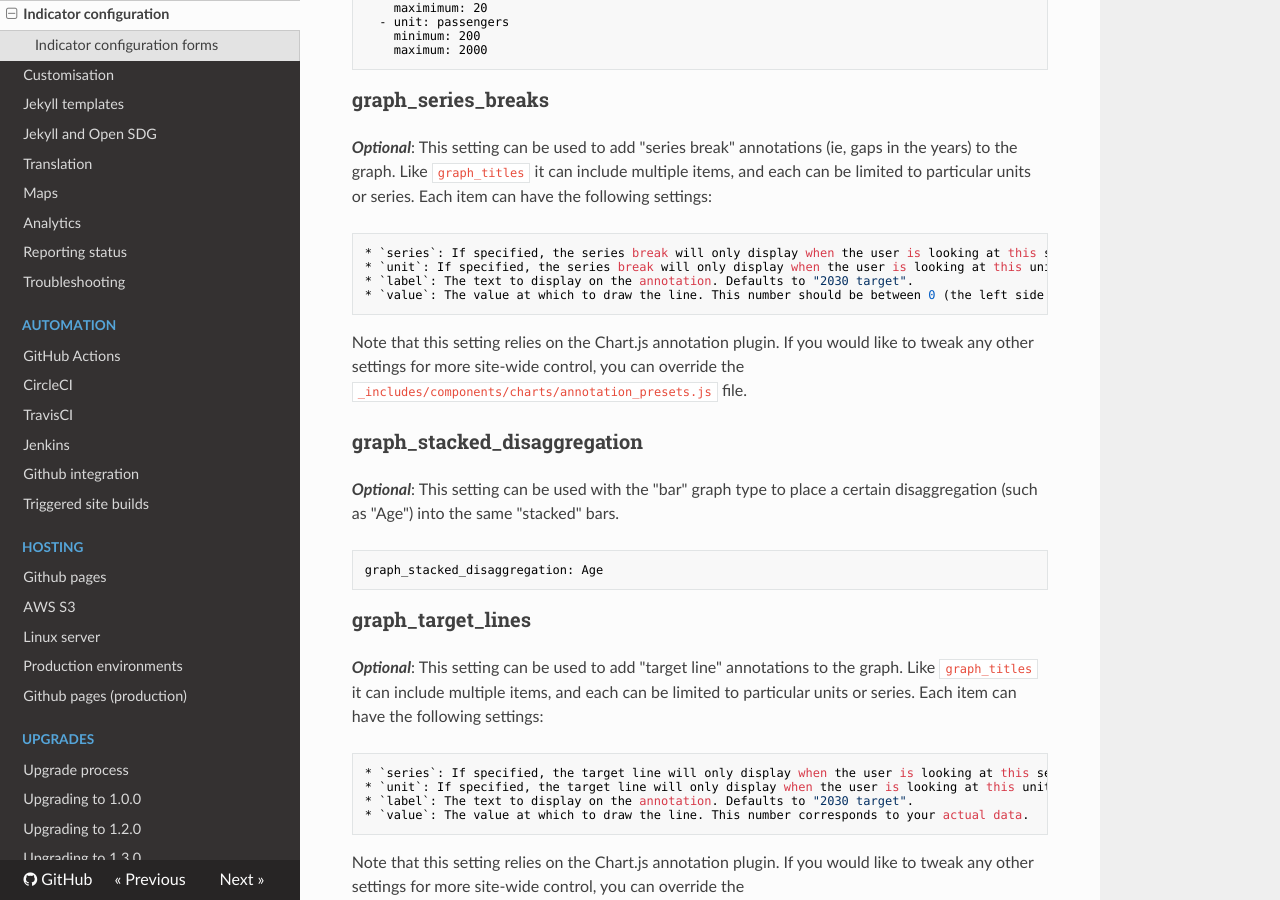
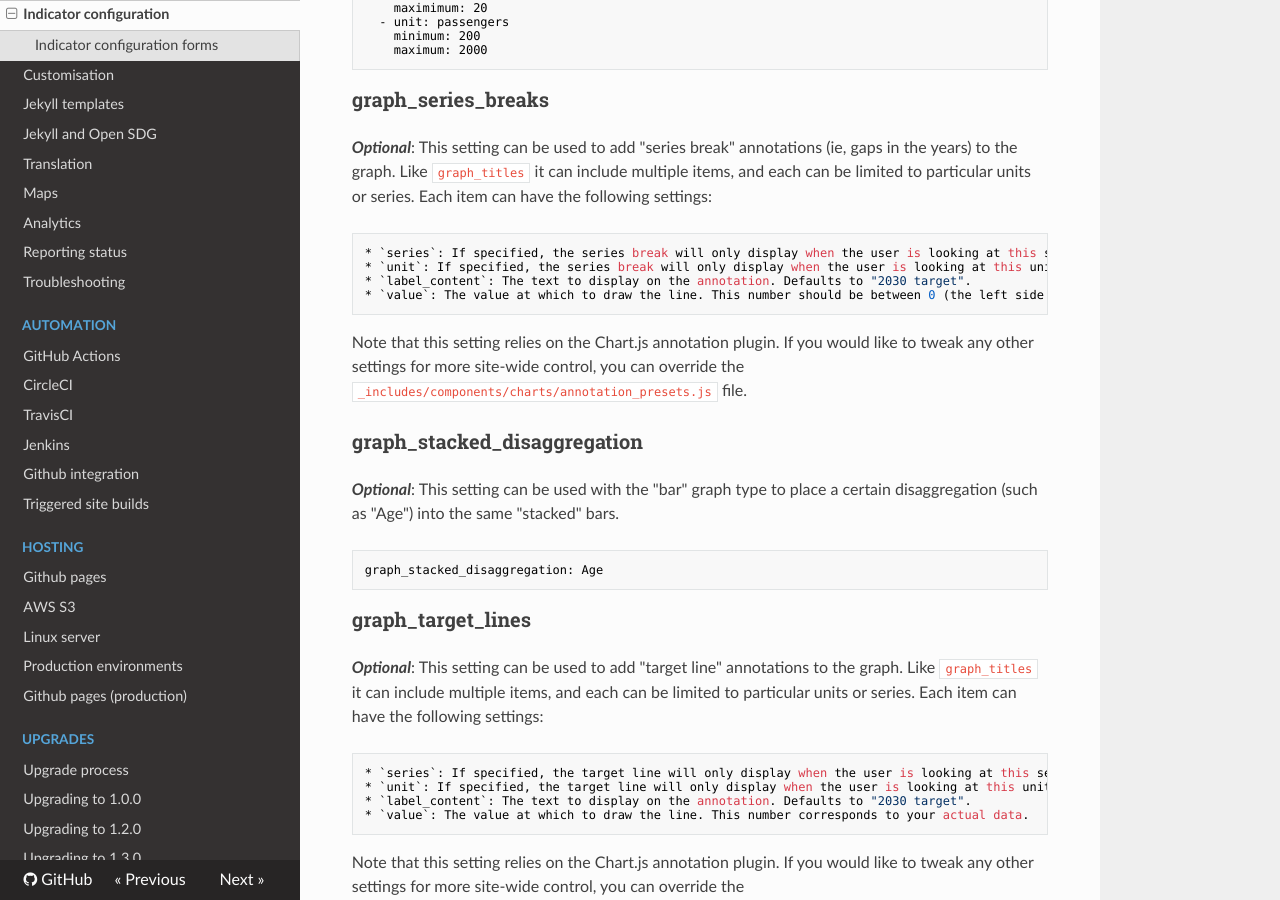
Before and after one commit to open-sdg/open-sdg, an MkDocs documentation site: the page built from docs/indicator-configuration.md, in a window 1280 px wide and 900 px high, scrolled down 6630 px. Built offline with MkDocs 1.6.1, drawn with Linux system fonts in a browser that asks for light colours; nearby versions of some CDN libraries; old or Windows-style settings are respelled for this version of MkDocs.

Commit message:
Documentation fix for target_lines/series_breaks

```diff
--- a/docs/indicator-configuration.md
+++ b/docs/indicator-configuration.md
@@ -298,7 +298,7 @@ graph_limits:
 
     * `series`: If specified, the series break will only display when the user is looking at this series.
     * `unit`: If specified, the series break will only display when the user is looking at this unit of measurement.
-    * `label`: The text to display on the annotation. Defaults to "2030 target".
+    * `label_content`: The text to display on the annotation. Defaults to "2030 target".
     * `value`: The value at which to draw the line. This number should be between 0 (the left side of the chart) and the number of years minus 1 (the right side of the chart).
 
 Note that this setting relies on the Chart.js annotation plugin. If you would like to tweak any other settings for more site-wide control, you can override the `_includes/components/charts/annotation_presets.js` file.
@@ -317,7 +317,7 @@ graph_stacked_disaggregation: Age
 
     * `series`: If specified, the target line will only display when the user is looking at this series.
     * `unit`: If specified, the target line will only display when the user is looking at this unit of measurement.
-    * `label`: The text to display on the annotation. Defaults to "2030 target".
+    * `label_content`: The text to display on the annotation. Defaults to "2030 target".
     * `value`: The value at which to draw the line. This number corresponds to your actual data.
 
 Note that this setting relies on the Chart.js annotation plugin. If you would like to tweak any other settings for more site-wide control, you can override the `_includes/components/charts/annotation_presets.js` file.
```
